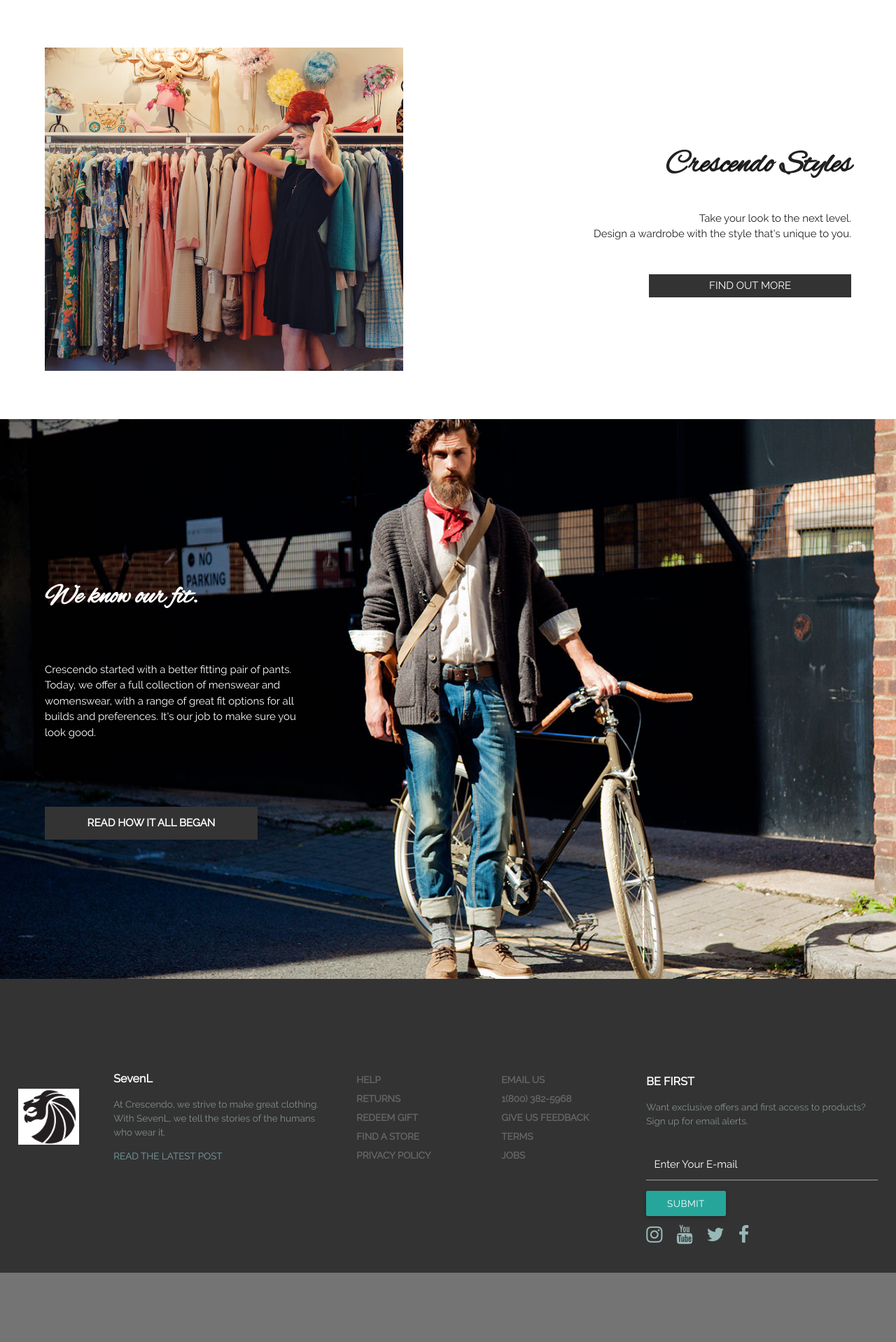
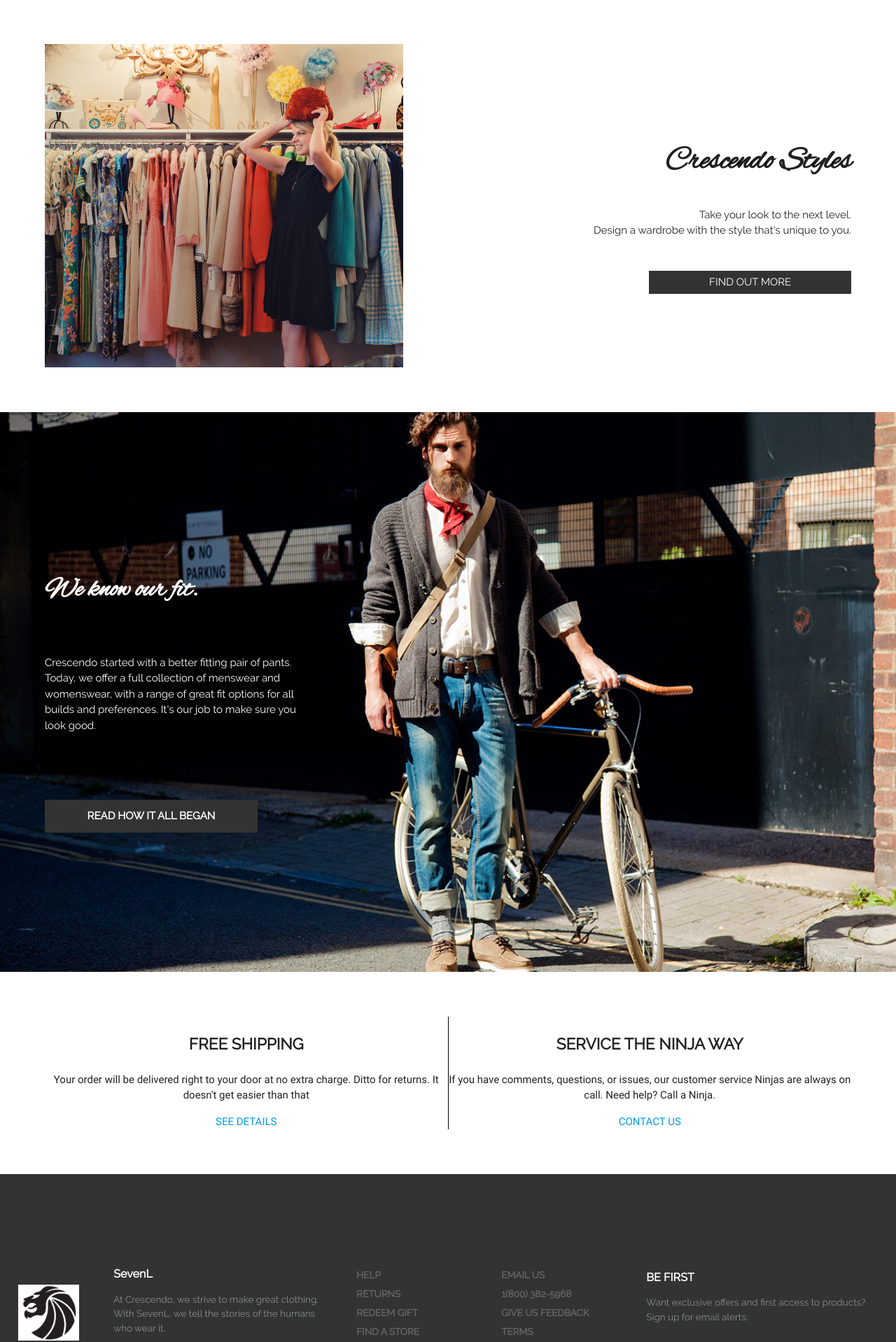
Before and after one commit to swagner23q/crescendo, a PHP site: page /index.html in a window 1280 px wide. Shown: the part 691-2609 px from the top of the page at 70% size. Before the commit the page ends 2510 px from the top, so only its background shows below. Run offline with PHP 8.4, Linux system fonts and the light colour scheme; some libraries are stand-ins or nearby versions.

Commit message:
add final content styling for landing page

```diff
--- a/css/styles.css
+++ b/css/styles.css
@@ -122,7 +122,7 @@ header {
   padding: 5%;
   display: flex;
   margin-top: 0;
-  height: 75vh;
+  max-height: 600px;
   width: 100%; }
   .styles img {
     height: auto;
@@ -162,6 +162,29 @@ header {
     color: white;
     width: 32%;
     height: 24%; }
+
+.shippingNinjaContainer {
+  padding: 5%;
+  display: flex;
+  text-align: center; }
+  .shippingNinjaContainer h3 {
+    font-family: "Raleway";
+    font-size: 1.5em;
+    font-weight: bold; }
+  .shippingNinjaContainer .shipping {
+    align-self: center;
+    width: 50%; }
+  .shippingNinjaContainer .ninja {
+    align-self: center;
+    width: 50%; }
+    .shippingNinjaContainer .ninja h3 {
+      font-family: "Raleway";
+      font-size: 1.5em;
+      font-weight: bold; }
+    .shippingNinjaContainer .ninja p {
+      font-size: 1em !important; }
+  .shippingNinjaContainer .verticalLine {
+    border-left: 1px solid black; }
 
 footer {
   font-family: "Raleway";
--- a/index.html
+++ b/index.html
@@ -82,9 +82,20 @@
       <p>Crescendo started with a better fitting pair of pants. Today, we offer a full collection of menswear and womenswear, with a range of great fit options for all builds and preferences. It's our job to make sure you look good.</p>
       <span class="bottomStylesButton">READ HOW IT ALL BEGAN</span>
     </section>
-    <!-- <section class="shippingNinja">
-      <h3>FREE SHIPPING
-    </section> -->
+
+    <section class="shippingNinjaContainer">
+      <div class="shipping">
+        <h3>FREE SHIPPING</h3>
+        <p>Your order will be delivered right to your door at no extra charge. Ditto for returns. It doesn't get easier than that</p>
+        <a href="#">SEE DETAILS</a>
+      </div>
+      <div class="verticalLine"></div>
+      <div class="ninja">
+        <h3>SERVICE THE NINJA WAY</h3>
+        <p>If you have comments, questions, or issues, our customer service Ninjas are always on call. Need help? Call a Ninja.</p>
+        <a href="#">CONTACT US</a>
+      </div>
+    </section>
 
 <!-- End Middle Content -->
 
--- a/scss/layout/_containers.scss
+++ b/scss/layout/_containers.scss
@@ -24,7 +24,7 @@ header {
   padding: 5%;
   display: flex;
   margin-top: 0;
-  height: 75vh;
+  max-height: 600px;
   width: 100%;
 
   img {
@@ -68,6 +68,35 @@ header {
     width: 32%;
     height: 24%;
 
+  }
+}
+
+.shippingNinjaContainer {
+  padding: 5%;
+  display: flex;
+  text-align: center;
+  h3 {
+    @include fontBasics("Raleway", $font-size: 1.5em);
+    font-weight: bold;
+  }
+  .shipping {
+    align-self: center;
+    width: 50%;
+
+  }
+  .ninja {
+    align-self: center;
+    width: 50%;
+    h3 {
+      @include fontBasics("Raleway", $font-size: 1.5em);
+      font-weight: bold;
+    }
+    p {
+      font-size: 1em!important;
+    }
+  }
+  .verticalLine {
+    border-left: 1px solid $black;
   }
 }
 
```
Also changed, not shown: 1 other file.
